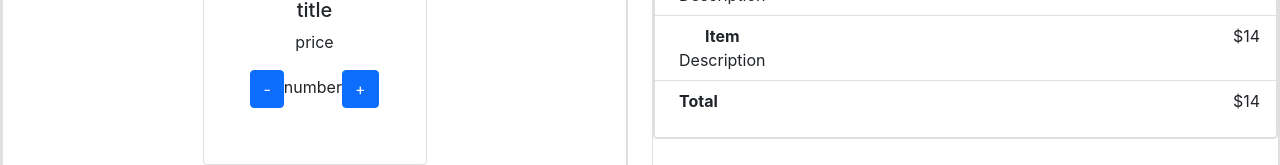
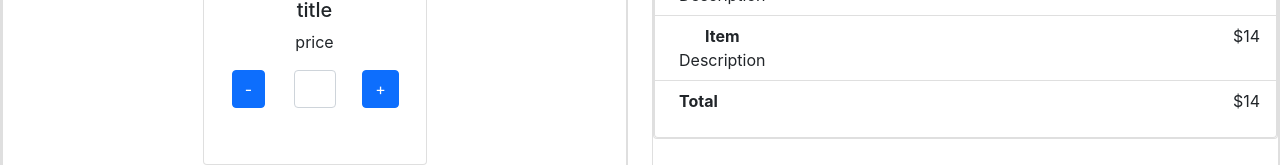
Before and after one commit to joekupernik/react-store, a React (Create React App) app: page /cart in a window 1280 px wide. Shown: the part 235-400 px from the top of the page. Built offline with nearby package versions, Linux system fonts and the light colour scheme; the HTML template or start-up script is replaced by a standard one.

Commit message:
fixed value input render

```diff
--- a/src/components/Incrementer/Incrementer.js
+++ b/src/components/Incrementer/Incrementer.js
@@ -1,22 +1,33 @@
 import React from 'react';
 import Button from 'react-bootstrap/Button';
-import Figure from 'react-bootstrap/Figure';
+import Form from 'react-bootstrap/Form';
+import Row from 'react-bootstrap/Row';
+import Col from 'react-bootstrap/Col';
+
+
 
 
 
 const Incrementer = (props) => {
-
     const { value, onDecrement, onIncrement } = props;
 
+
     return (
-        <div>
+        <>
+        <Row>
+          <Col>
             <Button aria-label="remove from shopping cart" onClick={onDecrement}> -
             </Button>
-            <Figure variant="outlined" value={value}>number
-            </Figure>
+          </Col>
+          <Col>
+            <Form.Control type="text"  rows={1}  input={value} />
+          </Col>
+          <Col>
             <Button aria-label="add to shopping cart" onClick={onIncrement}> +
             </Button>
-        </div>
+          </Col>
+        </Row>
+       </>
     );
 }
 
```
